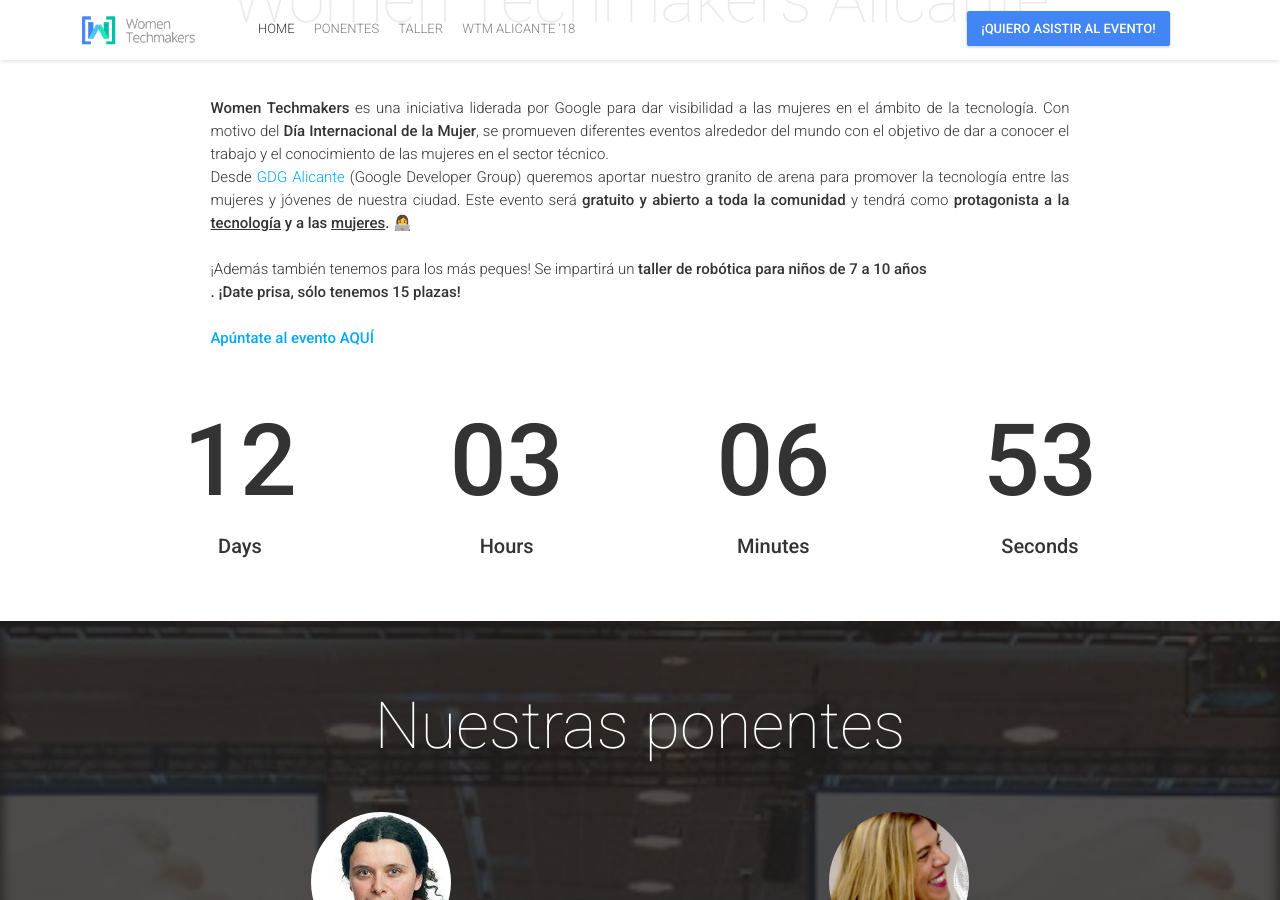
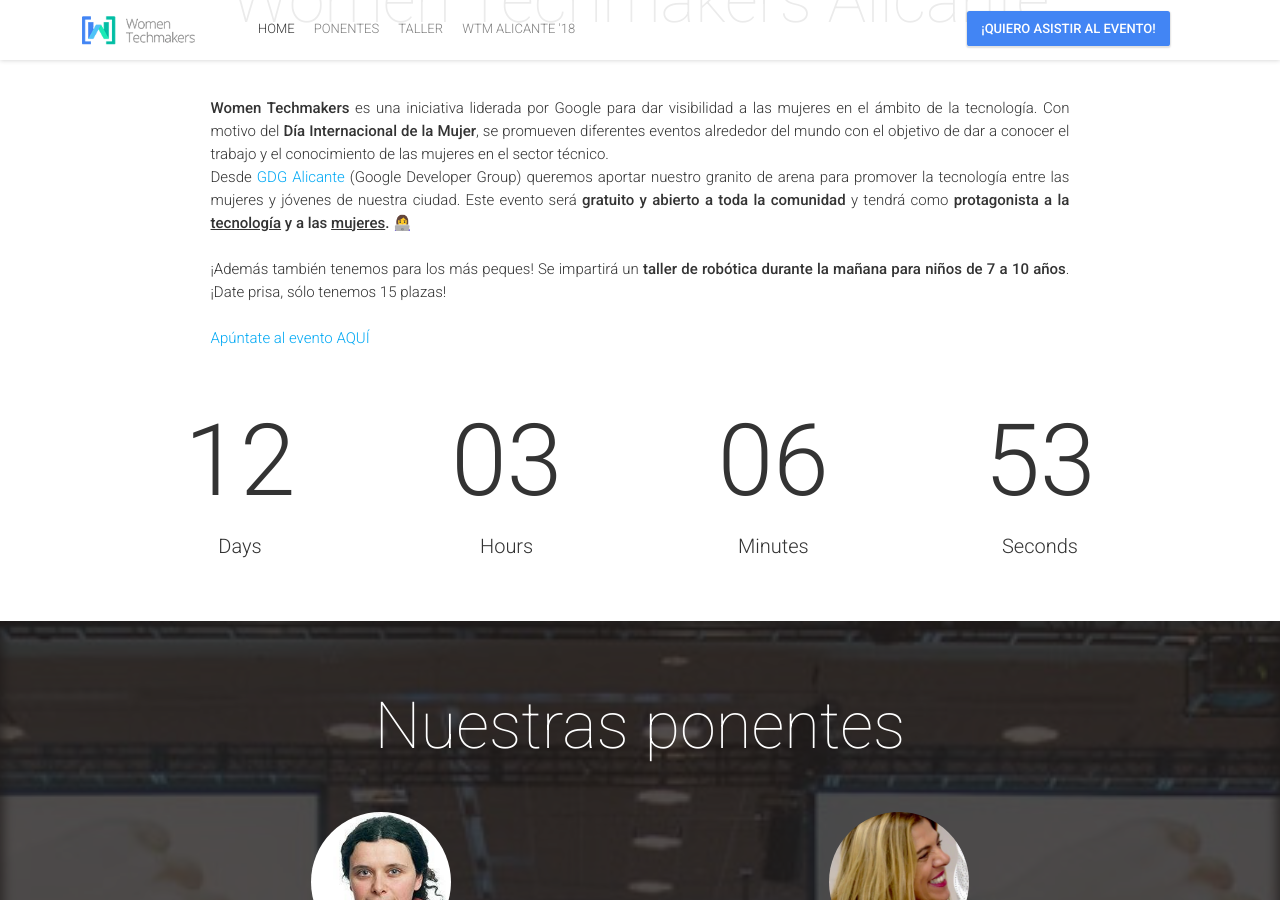
Before and after one commit to wtmalicante/wtmalicante.github.io, a Jekyll site: the page built from index.html, in a window 1280 px wide and 900 px high, scrolled down 1005 px. Built offline with Jekyll 4.4.1, drawn with Linux system fonts in a browser that asks for light colours; nearby versions of some CDN libraries; comment, search, counter and statistics services are not loaded.

Commit message:
Update _config.yml

```diff
--- a/_config.yml
+++ b/_config.yml
@@ -63,7 +63,7 @@
 # About Block
 aboutTitle: "Women Techmakers Alicante"
 aboutBlock:
-- {title: "Conference", text: '<b>Women Techmakers</b> es una iniciativa liderada por Google para dar visibilidad a las mujeres en el ámbito de la tecnología. Con motivo del<b> Día Internacional de la Mujer</b>, se promueven diferentes eventos alrededor del mundo con el objetivo de dar a conocer el trabajo y el conocimiento de las mujeres en el sector técnico.<br/>Desde <a href="https://www.meetup.com/es-ES/GDG-Alicante/">GDG Alicante</a> (Google Developer Group) queremos aportar nuestro granito de arena para promover la tecnología entre las mujeres y jóvenes de nuestra ciudad.</b> Este evento será<b> gratuito y abierto a toda la comunidad </b>y tendrá como <b>protagonista a la <u>tecnología</u> y a las <u>mujeres</u>.</b> 👩‍💻 </br> <br />¡Además también tenemos para los más peques! Se impartirá un <b>taller de robótica para niños de 7 a 10 años</br>. ¡Date prisa, sólo tenemos 15 plazas!<br /><br /><a href="https://www.eventbrite.com/e/women-techmakers-alicante-2019-tickets-60621807458"> Apúntate al evento AQUÍ</a>'}
+- {title: "Conference", text: '<b>Women Techmakers</b> es una iniciativa liderada por Google para dar visibilidad a las mujeres en el ámbito de la tecnología. Con motivo del<b> Día Internacional de la Mujer</b>, se promueven diferentes eventos alrededor del mundo con el objetivo de dar a conocer el trabajo y el conocimiento de las mujeres en el sector técnico.<br/>Desde <a href="https://www.meetup.com/es-ES/GDG-Alicante/">GDG Alicante</a> (Google Developer Group) queremos aportar nuestro granito de arena para promover la tecnología entre las mujeres y jóvenes de nuestra ciudad.</b> Este evento será<b> gratuito y abierto a toda la comunidad </b>y tendrá como <b>protagonista a la <u>tecnología</u> y a las <u>mujeres</u>.</b> 👩‍💻 </br> <br />¡Además también tenemos para los más peques! Se impartirá un <b>taller de robótica durante la mañana para niños de 7 a 10 años</b>. ¡Date prisa, sólo tenemos 15 plazas!<br /><br /><a href="https://www.eventbrite.com/e/women-techmakers-alicante-2019-tickets-60621807458"> Apúntate al evento AQUÍ</a>'}
 #- {title: "Conference", image: "conference.jpg", text: "The biggest Google related event in the country carefully crafted for you by GDG community! Awesome speakers and lots of fun!" }
 # - {title: "Workshops", image: "workshop.jpg", text: "Full-day of workshops, hands-on experience, hacking and debugging. Come and tame your favourite technology!" }
 # - {title: "Hackathon", image: "hackathon.jpg", text: "Full-day freestyle hackathon! Want some real team building on friday? Grab your team and join our hackathon!" }
```
